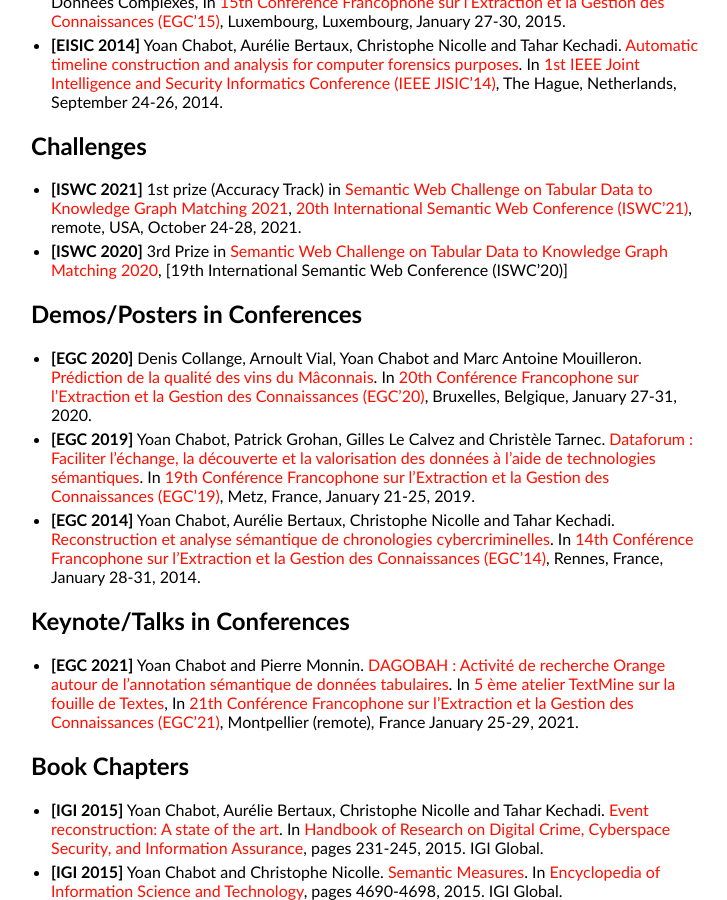
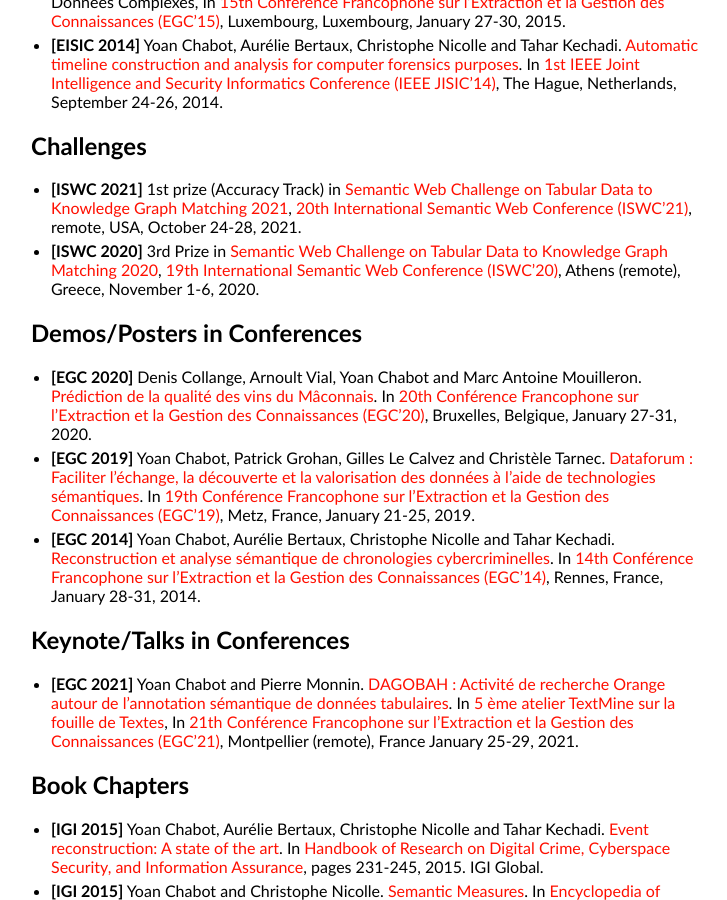
Before and after one commit to yoanchabot/yoanchabot.github.io, a Jekyll site: the page built from publications.md, in a window 1280 px wide and 900 px high, scrolled down 890 px. Shown: the whole window, without its empty margins (259-986 px from the left). Built offline with Jekyll 4.4.1, drawn with Linux system fonts in a browser that asks for light colours.

Commit message:
Update publications.md

```diff
--- a/publications.md
+++ b/publications.md
@@ -19,7 +19,7 @@
 
 ## Challenges
 * <b id="iswc_2021_b">[ISWC 2021]</b> 1st prize (Accuracy Track) in [Semantic Web Challenge on Tabular Data to Knowledge Graph Matching 2021](http://www.cs.ox.ac.uk/isg/challenges/sem-tab/2021/index.html), [20th International Semantic Web Conference (ISWC'21)](https://iswc2021.semanticweb.org/), remote, USA, October 24-28, 2021.
-* <b id="iswc_2020">[ISWC 2020]</b> 3rd Prize in [Semantic Web Challenge on Tabular Data to Knowledge Graph Matching 2020](http://www.cs.ox.ac.uk/isg/challenges/sem-tab/2020/index.html/), [19th International Semantic Web Conference (ISWC'20)]
+* <b id="iswc_2020">[ISWC 2020]</b> 3rd Prize in [Semantic Web Challenge on Tabular Data to Knowledge Graph Matching 2020](http://www.cs.ox.ac.uk/isg/challenges/sem-tab/2020/index.html/), [19th International Semantic Web Conference (ISWC'20)](https://iswc2020.semanticweb.org/), Athens (remote), Greece, November 1-6, 2020.
 
 ## Demos/Posters in Conferences
 
```
